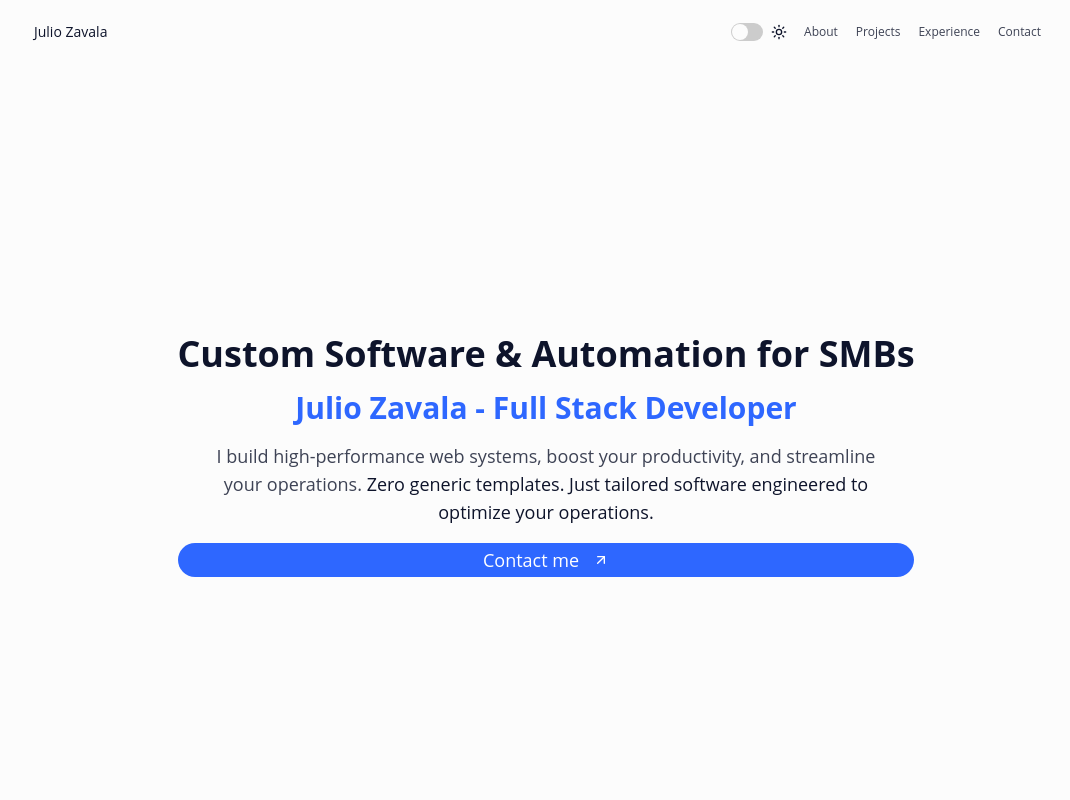
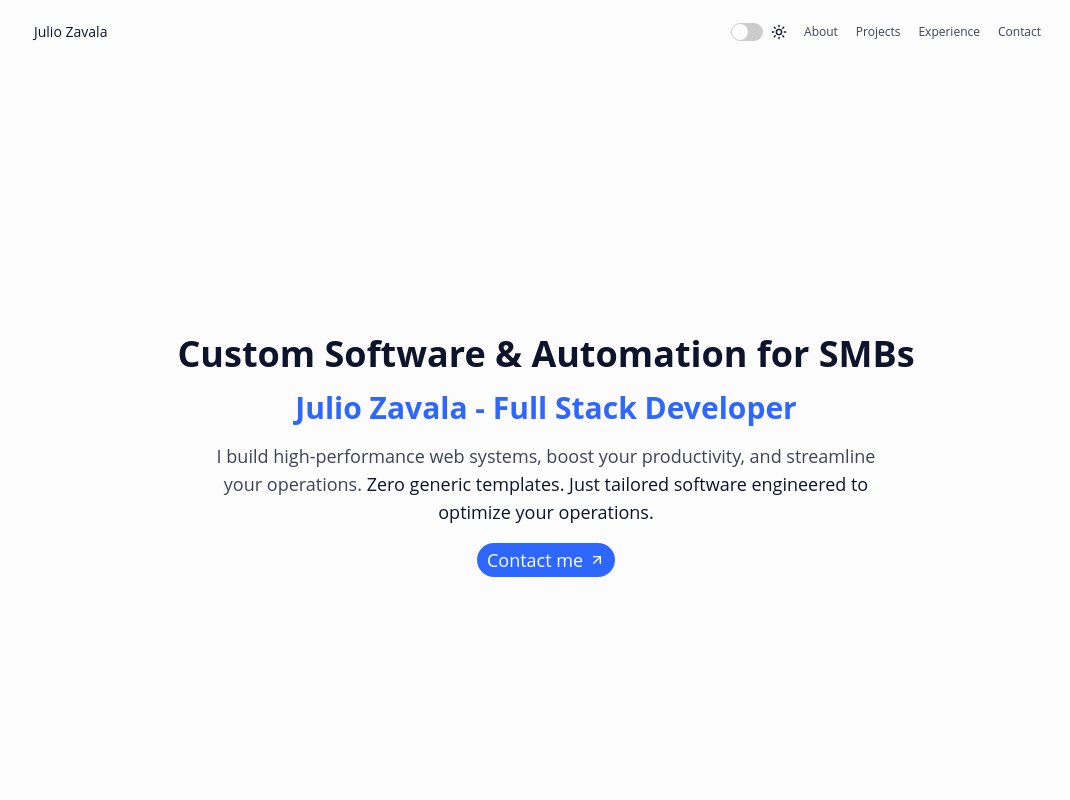
Before and after one commit to Jota-ato/portfolio, a Next.js app: page / in a window 1280 px wide. Shown: the top 800 px of the page, without its empty margins (94-1164 px from the left). Built offline with nearby package versions, Linux system fonts and the light colour scheme.

Commit message:
fix(hero): update button styling for improved layout consistency

```diff
--- a/src/features/landing/components/hero.tsx
+++ b/src/features/landing/components/hero.tsx
@@ -21,16 +21,15 @@ export function Hero() {
                     </p>
                     <Button
                         size="lg"
-                        className="mx-auto flex items-center text-lg"
+                        className="mx-auto inline-flex items-center text-lg"
                         asChild
                     >
                         <a
-                            className="flex items-center w-auto"
                             href="mailto:juliozavala@julio-zavala.me"
                             target="_blank"
                         >
                             Contact me
-                            <ArrowUpRight className="ml-2 size-4" />
+                            <ArrowUpRight className="size-4" />
                         </a>
                     </Button>
                 </div>
```
